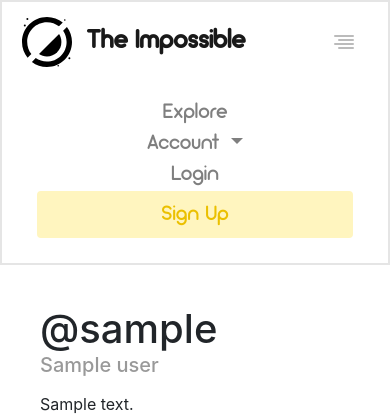
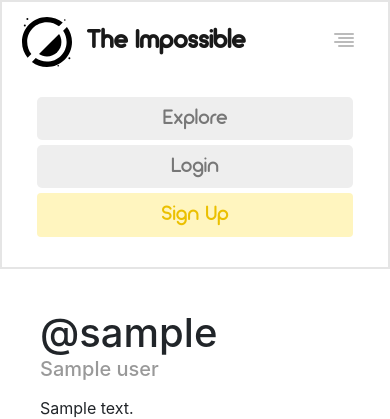
Before and after one commit to micha31r/the-impossible, a Django app: template src/usermgmt/templates/usermgmt/account_dashboard.html in a window 390 px wide, after a click that opens the changed part; the page is wider, and only the part inside the window is pictured. Shown: the top 419 px of that part. Run offline with Django 3.2, Linux system fonts and the light colour scheme; tables that the repository leaves empty hold one stand-in row (values such as "Sample post"); the template is opened without the code that fills it: values that come from a table or form of the project are taken from there, most other values are stand-ins (such as "Sample title", 1, 10 or a date in 2020); some libraries are stand-ins or nearby versions.

Commit message:
Edited things

```diff
--- a/src/the_impossible/static/component/navbar/main.css
+++ b/src/the_impossible/static/component/navbar/main.css
@@ -5,6 +5,7 @@ nav {
 	font-family: "Arciform", sans-serif;
 }
 
+/* 768 is the collapse point of the medium sized navbar */
 @media only screen and (max-width: 768px) {
 	.navbar-collapse {
 		/* Make sure this is the same as navbar padding */
@@ -14,8 +15,26 @@ nav {
 		border-color: #ddd;
 		padding: 15px;
 	}
+	.nav-item, nav button {
+		padding-top: 6px;
+		padding-bottom: 6px;
+		background-color: #eee;
+		border-radius: 5px;
+		margin-bottom: 5px;
+		/* Remove button border */
+		border: 0 !important;
+	}
+	.nav-item:hover {
+		background-color: #ddd;
+	}
 	.nav-link {
 		padding: 0px !important;
+	}
+	.dropdown-menu {
+		width: calc(100% - 40px) !important;
+		margin: auto;
+		margin-top: 10px;
+		margin-bottom: 14px;
 	}
 }
 
@@ -51,6 +70,7 @@ nav {
 
 .dropdown-menu {
 	border: 0;
+	border-radius: 5px;
 	background-color: #000;
 	overflow: hidden;
 	width: max-content;
--- a/src/usermgmt/static/usermgmt/account_dashboard_page/main.css
+++ b/src/usermgmt/static/usermgmt/account_dashboard_page/main.css
@@ -120,8 +120,9 @@ a:hover {
 }
 
 @media only screen and (max-width: 450px) {
-	.header-wrapper {
-		display: none;
+	.header {
+		width: 100%;
+		margin-bottom: 5px;
 	}
 }
 
--- a/src/usermgmt/templates/usermgmt/account_dashboard.html
+++ b/src/usermgmt/templates/usermgmt/account_dashboard.html
@@ -10,20 +10,18 @@
 	<li class="nav-item">
 		<a class="nav-link" href="{% url 'idea_explore_page' week_num=date.week page_num=1 %}">Explore</a>
 	</li>
+	{% if user.is_authenticated %}
 		<li class="nav-item dropdown">
-        <a class="nav-link dropdown-toggle" href="#" id="navbarDropdown" role="button" data-toggle="dropdown" aria-haspopup="true" aria-expanded="false">
-          Account
-        </a>
+	        <a class="nav-link" href="#" id="navbarDropdown" role="button" data-toggle="dropdown" aria-haspopup="true" aria-expanded="false">Account</a>
 	        <div class="dropdown-menu" aria-labelledby="navbarDropdown">
 	        	<a class="dropdown-item" href="{% url 'account_notification_page' page_num='1' %}">Notification</a>
 				<a class="dropdown-item" href="#">People</a>
-			<a class="dropdown-item" href="{% if user.is_authenticated %}{% url 'account_dashboard_page' username=user.username content_filter='my' page_num=1 %}{% else %}{% url 'login_page' %}{% endif %}">My Ideas</a>
-			<a class="dropdown-item" href="{% if user.is_authenticated %}{% url 'account_dashboard_page' username=user.username content_filter='liked' page_num=1 %}{% else %}{% url 'login_page' %}{% endif %}">Liked Ideas</a>
-			<a class="dropdown-item" href="{% if user.is_authenticated %}{% url 'account_dashboard_page' username=user.username content_filter='starred' page_num=1 %}{% else %}{% url 'login_page' %}{% endif %}">Starred Ideas</a>
+				<a class="dropdown-item" href="#">Direct Message</a>
 				<div class="dropdown-divider"></div>
 				<a class="dropdown-item" href="{% url 'account_setting_page' %}">Settings</a>
 	        </div>
 		</li>
+	{% endif %}
 {% endblock %}
 
 {% block content %}
@@ -62,10 +60,10 @@
 	</div>
 	<div class="wrapper">
 		<div class="header-wrapper">
-			<button class="btn btn-yellow {% if content_filter == 'my' %}btn-yellow-outline{% endif %}" onclick="window.location.href='{% url 'account_dashboard_page' username=username content_filter='my' page_num=1 %}'">{% if target_profile.user == user %}My{% endif %} Ideas</button>
-			<button class="btn btn-yellow {% if content_filter == 'liked' %}btn-yellow-outline{% endif %}" onclick="window.location.href='{% url 'account_dashboard_page' username=username content_filter='liked' page_num=1 %}'">Liked Ideas</button>
+			<button class="header btn btn-yellow {% if content_filter == 'my' %}btn-yellow-outline{% endif %}" onclick="window.location.href='{% url 'account_dashboard_page' username=username content_filter='my' page_num=1 %}'">{% if target_profile.user == user %}My{% endif %} Ideas</button>
+			<button class="header btn btn-yellow {% if content_filter == 'liked' %}btn-yellow-outline{% endif %}" onclick="window.location.href='{% url 'account_dashboard_page' username=username content_filter='liked' page_num=1 %}'">Liked Ideas</button>
 			{% if target_profile.user == user %}
-				<button class="btn btn-yellow {% if content_filter == 'starred' %}btn-yellow-outline{% endif %}" onclick="window.location.href='{% url 'account_dashboard_page' username=username content_filter='starred' page_num=1 %}'">Starred Ideas</button>
+				<button class="header btn btn-yellow {% if content_filter == 'starred' %}btn-yellow-outline{% endif %}" onclick="window.location.href='{% url 'account_dashboard_page' username=username content_filter='starred' page_num=1 %}'">Starred Ideas</button>
 			{% endif %}
 		</div>
 		{% include 'idea/masonary.html' %}
```
Lines whose indentation alone changed are shown as unchanged.
